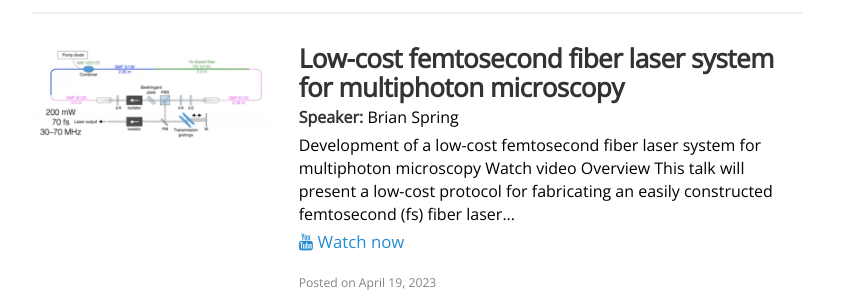
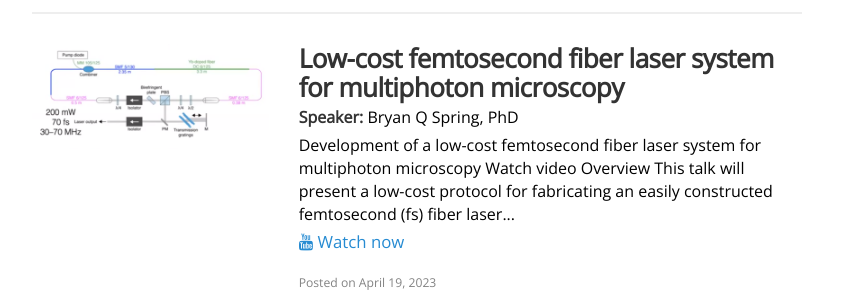
Before and after one commit to LIBREhub/LIBREhub.github.io, a Jekyll site: the page built from seminars.md, in a window 1280 px wide and 900 px high, scrolled down 2550 px. Shown: the part 154-454 px from the top of the window, without its empty margins (223-1070 px from the left). Built offline with Jekyll 4.4.1, drawn with Linux system fonts in a browser that asks for light colours; nearby versions of some CDN libraries.

Commit message:
Update 2023-04-19-Dr-Bryan-Q-Spring.md

```diff
--- a/_posts/2023-04-19-Dr-Bryan-Q-Spring.md
+++ b/_posts/2023-04-19-Dr-Bryan-Q-Spring.md
@@ -1,6 +1,6 @@
 ---
 title: Low-cost femtosecond fiber laser system for multiphoton microscopy
-speaker: Brian Spring
+speaker: Bryan Q Spring, PhD
 video: https://youtu.be/nflFju-ONlo
 description: LIBRE_hub seminar
 categories: seminar
```
